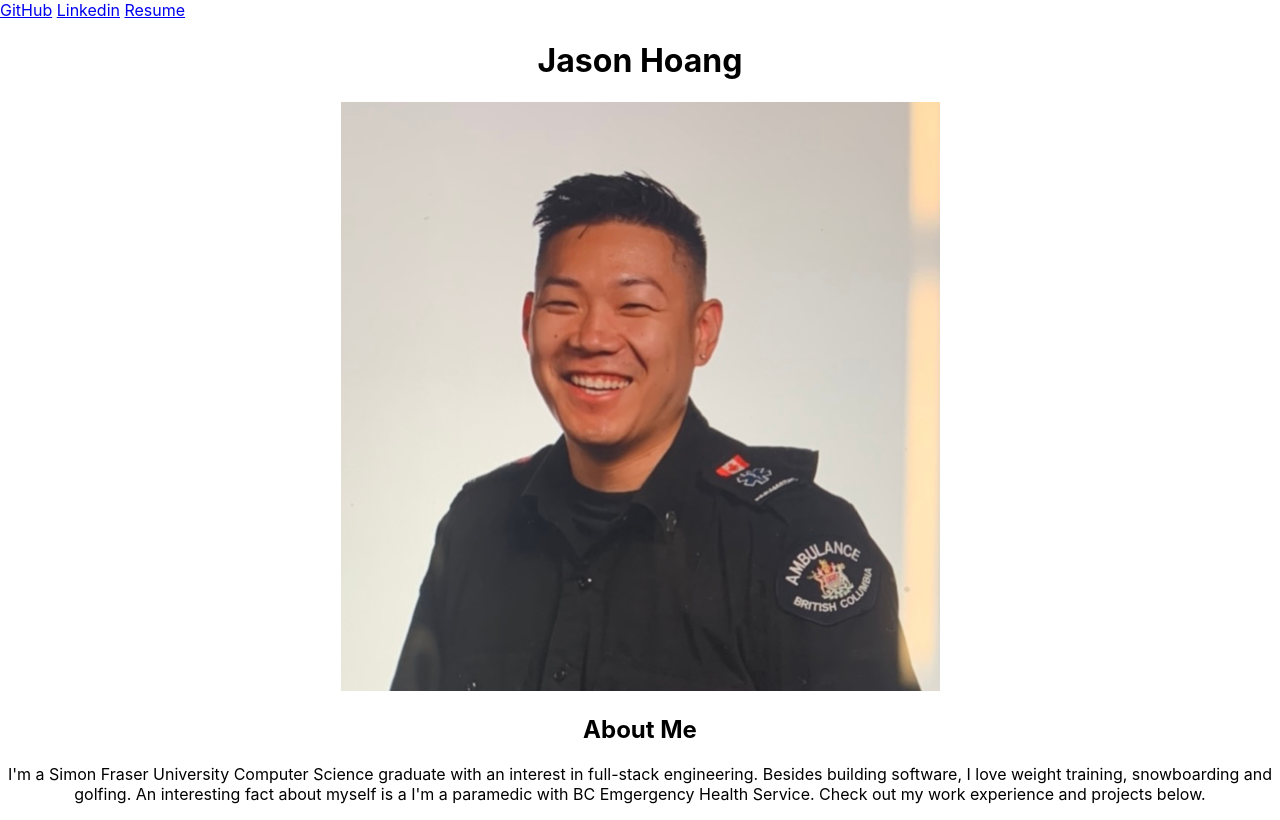
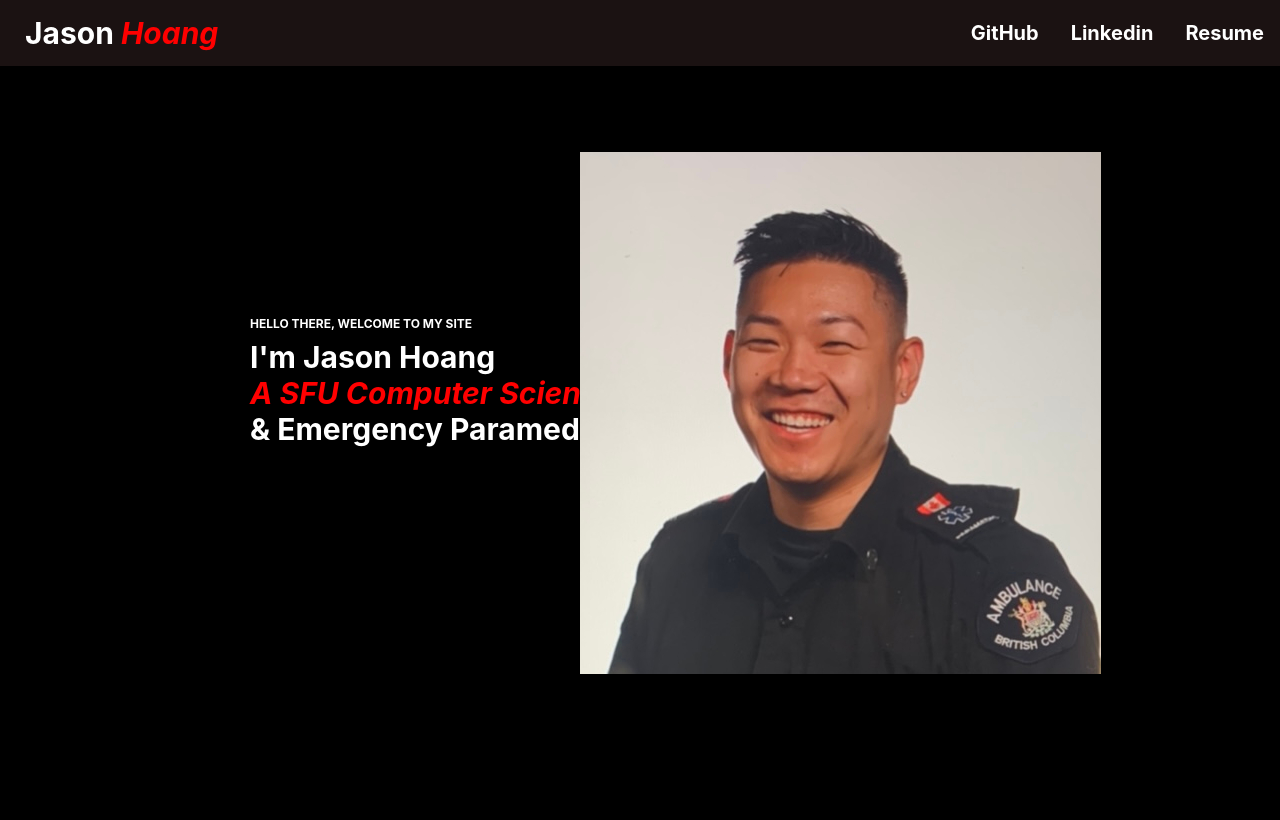
Before and after one commit to JBHoang/jbhoang.github.io, a React (Create React App) app: page / in a window 1280 px wide. Built offline with nearby package versions, Linux system fonts and the light colour scheme.

Commit message:
updated background, about me and navbar

```diff
--- a/public/index.html
+++ b/public/index.html
@@ -3,11 +3,6 @@
   <head>
     <meta charset="utf-8" />
     <link rel="icon" href="%PUBLIC_URL%/JasonPhoto.png" />
-    <div class="topnav">
-      <a href="https://github.com/JBHoang">GitHub</a>
-      <a href="https://www.linkedin.com/in/jbhoang/">Linkedin</a>
-      <a href="resume/Jason_Hoang_Resume.pdf">Resume</a>
-    </div>
     <meta name="viewport" content="width=device-width, initial-scale=1" />
     <meta name="theme-color" content="#000000" />
     <meta
@@ -31,7 +26,23 @@
     -->
     <title>Jason Hoang | Computer Science</title>
   </head>
+  <link rel="stylesheet" href="styles.css">
   <body>
+    <nav class = "navbar">
+      <div class="name">
+
+          <p> Jason <em style="color:#FF0000">Hoang</em></p>
+
+      </div>
+      <div class="navbar-links">
+        <ul>
+          <li><a href="https://github.com/JBHoang">GitHub</a></li>
+          <li><a href="https://www.linkedin.com/in/jbhoang/">Linkedin</a></li>
+          <li><a href="resume/Jason_Hoang_Resume.pdf">Resume</a></li>
+        </ul>
+      </div>
+    </nav>
+
     <noscript>You need to enable JavaScript to run this app.</noscript>
     <div id="root"></div>
     <!--
--- /dev/null
+++ b/public/styles.css
@@ -0,0 +1,50 @@
+*{
+    box-sizing: border-box;
+}
+
+body {
+    margin: 0;
+    padding: 0;
+}
+
+
+.navbar{
+    display: flex;
+    justify-content: space-between;
+    align-items: center;
+    background-color: #1B1212;
+    color: white;
+}
+
+.name {
+    font-size: 30px;
+    margin-left: 25px;
+    margin-top: -15px;
+    margin-bottom: -15px;
+    font-weight: bold;
+}
+
+.navbar-links ul {
+    margin: 0;
+    padding: 0;
+    display: flex;
+    font-size: 20px;
+    font-weight: bold;
+}
+
+.navbar-links li{
+    list-style: none;
+}
+
+.navbar-links li a {
+    text-decoration: none;
+    color: white;
+    padding: 1rem;
+    display: block;
+}
+
+.navbar-links li:hover {
+    background-color: #555;
+    border-bottom: 4px solid #fff;
+    transition: all 0.2s ease-out;
+}
--- a/src/App.css
+++ b/src/App.css
@@ -3,8 +3,9 @@
 }
 
 body {
-  background-color: white;
+  background-color: black;
 }
+
 
 .App-logo {
   height: 40vmin;
--- a/src/App.js
+++ b/src/App.js
@@ -1,20 +1,14 @@
-import logo from './logo.svg';
 import './App.css';
-import profileImage from './img/JasonPhoto.JPG'
+import HeroSection from './components/HeroSection';
 
 function App() {
   return (
     <div className="App">
-      <h1>Jason Hoang</h1>
 
-      <img src ={profileImage} alt="profile-image" />
-      <h2> About Me</h2>
-      <p>I'm a Simon Fraser University Computer Science graduate with an interest in full-stack engineering.
-        Besides building software, I love weight training, snowboarding and golfing.
-        An interesting fact about myself is a I'm a paramedic with BC Emgergency Health Service.
-        Check out my work experience and projects below.
+      <>
+      <HeroSection/>
+      </>
 
-      </p>
 
     </div>
 
--- /dev/null
+++ b/src/components/HeroSection.css
@@ -0,0 +1,36 @@
+.hero-container > h1 {
+    color: #fff;
+    font-size: 12px;
+    margin-top: 250px;
+    margin-left: 250px;
+    text-align: left;
+    font-weight: bold;
+  }
+
+  .hero-container > p {
+    color: #fff;
+    font-size: 30px;
+    margin-left: 250px;
+    text-align: left;
+    font-weight: bold;
+    margin-top: 5px;
+    margin-bottom: 5px;
+  }
+
+  .hero-container > p> em {
+    color: #FF0000;
+    font-size: 30px;
+    text-align: left;
+    font-weight: bold;
+    margin-top: 5px;
+    margin-bottom: 5px;
+  }
+
+  .profile-photo {
+    margin-left: 400px;
+    margin-top: -300px;
+    /* border-style: solid; */
+    border-width: 10px;
+    /* border-image: linear-gradient(45deg, rgb(238, 5, 5), rgb(1, 38, 245)) 1; */
+    box-sizing: border-box;
+  }
--- /dev/null
+++ b/src/components/HeroSection.js
@@ -0,0 +1,30 @@
+import React from 'react';
+import '../App.css';
+import './HeroSection.css';
+import profileImage from '../img/JasonPhoto.JPG'
+
+function HeroSection() {
+  return (
+    <div className='hero-container'>
+        <div className='hero-container'>
+            <h1>HELLO THERE, WELCOME TO MY SITE</h1>
+            <p>
+            I'm Jason Hoang
+            <br></br>
+            <em>
+            A SFU Computer Science Graduate
+            </em>
+            <br></br>
+            & Emergency Paramedic
+            </p>
+            </div>
+
+        <div className="profile-photo">
+            <img src ={profileImage} alt="profile-image" />
+        </div>
+    </div>
+
+  );
+}
+
+export default HeroSection;
```
Also changed, not shown: src/img/JasonPhoto.JPG.
